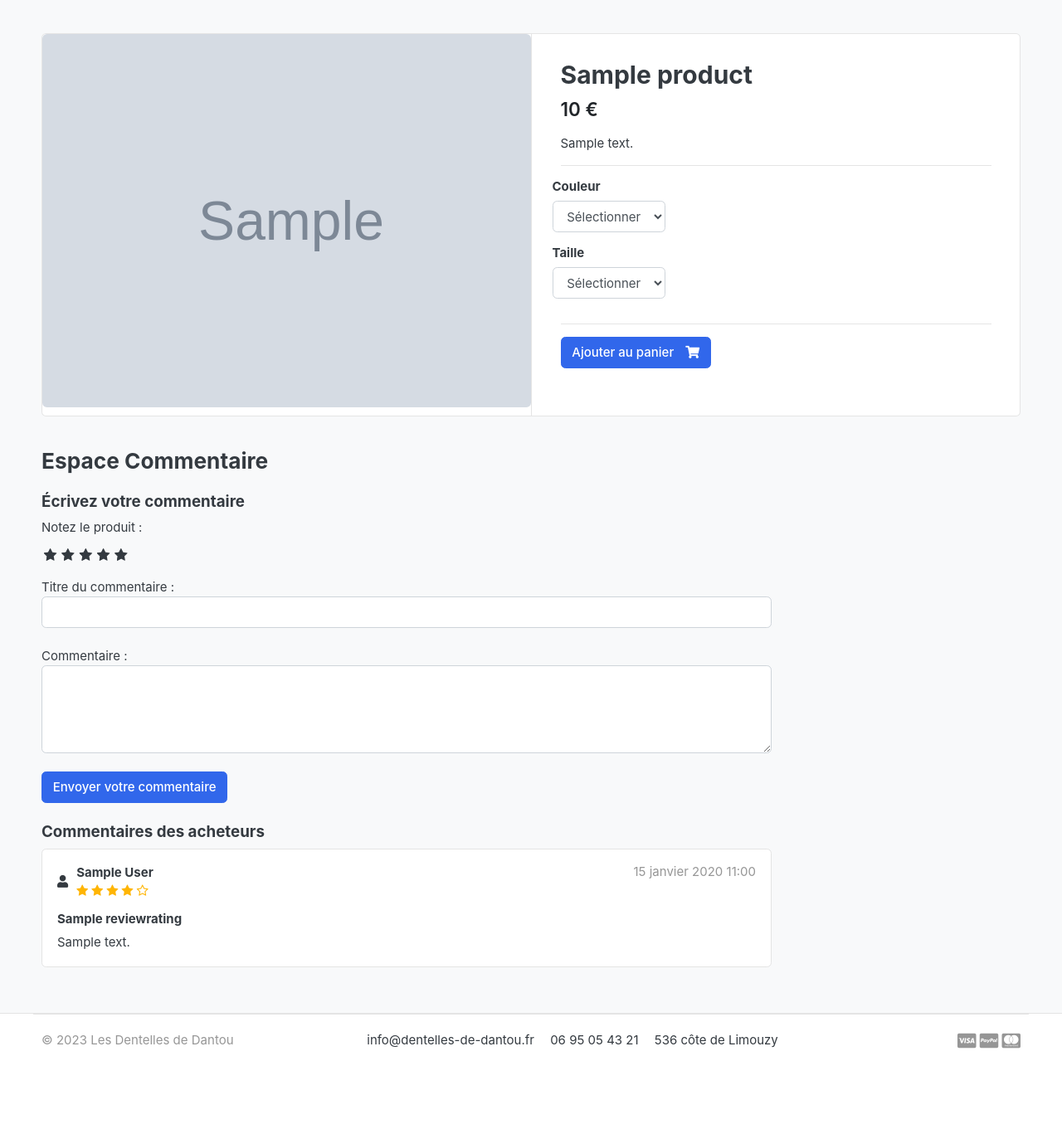
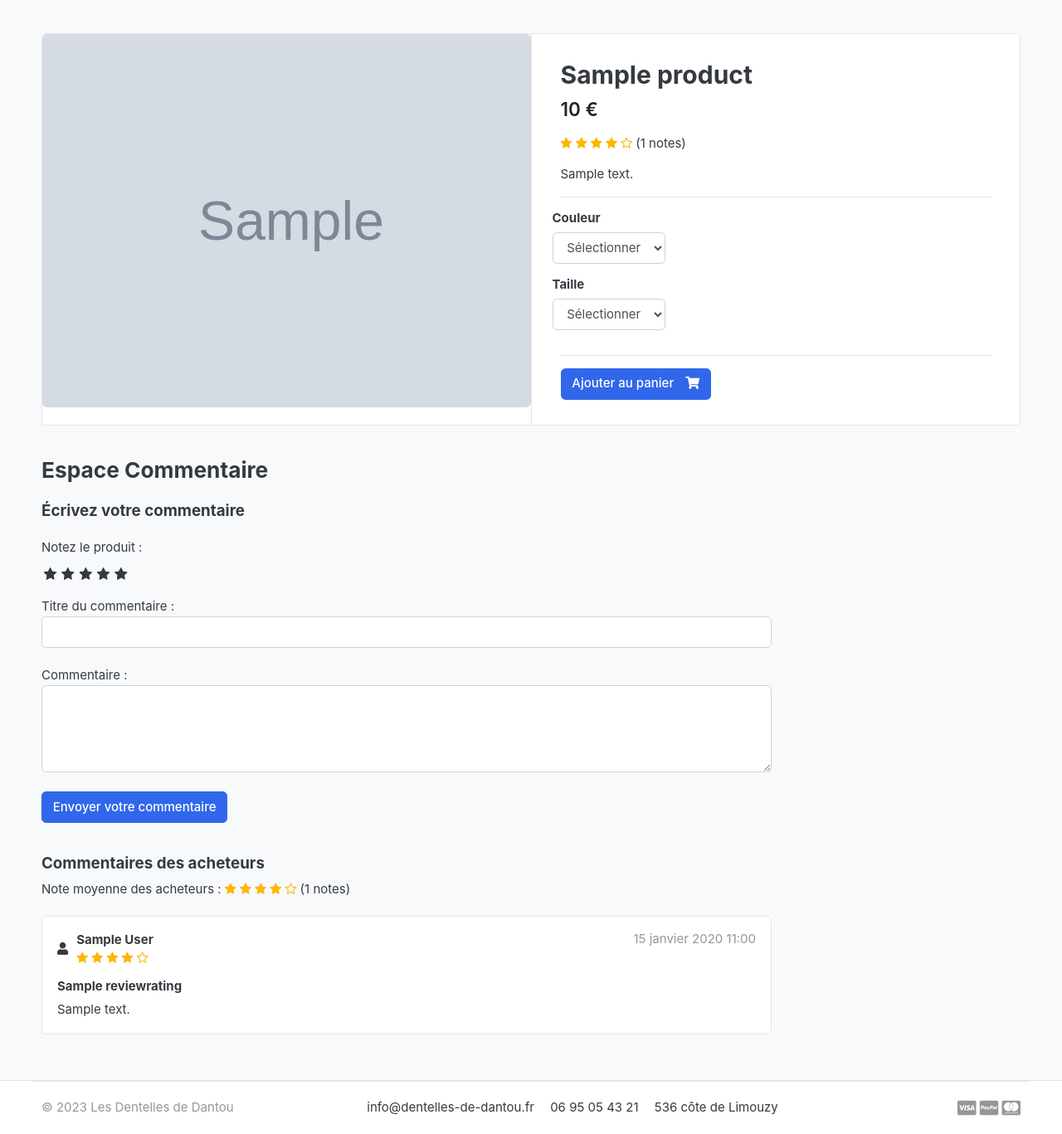
Before and after one commit to Martin010/dentelles_dantou, a Django app: a page that uses templates/store/product_detail.html in a window 1280 px wide. Shown: the part 133-1500 px from the top of the page at 83% size. Before the commit the page ends 1397 px from the top, so only its background shows below. Run offline with Django 4.2, Linux system fonts and the light colour scheme; a user stored in the database is signed in; tables that the repository leaves empty hold one stand-in row (values such as "Sample post"); grey boxes marked "Sample" are stand-in pictures; some libraries are stand-ins or nearby versions; some web fonts are replaced.

Commit message:
Two Factors Check For Submitting Reviews - Store/models: add functions average_review and count_review - Store/views: fix anonymous user error - Template/store: display average and count review on the product html page

```diff
--- a/store/models.py
+++ b/store/models.py
@@ -1,4 +1,5 @@
 from django.db import models
+from django.db.models import Avg, Count
 from django.urls import reverse
 
 from accounts.models import Account
@@ -20,6 +21,22 @@ class Product(models.Model):
     # Return the product's url with the category slug and its own slug
     def get_url(self):
         return reverse('product_detail', args=[self.category.slug, self.slug])
+
+    def average_review(self):
+        reviews = ReviewRating.objects.filter(product=self, status=True).aggregate(average=Avg('rating'))   # Give the average of rating (Query)
+        avg = 0
+        if reviews['average'] is not None:
+            avg = float(reviews['average'])
+
+        return avg
+
+    def count_review(self):
+        reviews = ReviewRating.objects.filter(product=self, status=True).aggregate(count=Count('id'))
+        count = 0
+        if reviews['count'] is not None:
+            count = int(reviews['count'])
+
+        return count
 
     def __str__(self):
         return self.product_name
--- a/store/views.py
+++ b/store/views.py
@@ -55,10 +55,13 @@ def product_detail(request, category_slug, product_slug):
     except Exception as e:
         raise e
 
-    # Check if the user already ordered the product and can post a review
-    try:
-        order_product = OrderProduct.objects.filter(user=request.user, product_id=single_product.id).exists()
-    except OrderProduct.DoesNotExist:
+    if request.user.is_authenticated:
+        # Check if the user already ordered the product and can post a review
+        try:
+            order_product = OrderProduct.objects.filter(user=request.user, product_id=single_product.id).exists()
+        except OrderProduct.DoesNotExist:
+            order_product = None
+    else:
         order_product = None
 
     # Get the reviews
--- a/templates/store/product_detail.html
+++ b/templates/store/product_detail.html
@@ -28,6 +28,25 @@
                                 <h2 class="title">{{ single_product.product_name }}</h2>
                                 <div class="mb-3">
                                     <var class="price h4">{{ single_product.price }} €</var>
+                                </div>
+                                <div class="rating-star mb-3">
+                                    <span>
+                                        <!--
+                                        display full star and :
+                                            if rate is x.5: add "-half-o" to "fa-star" to display a half-star
+                                            if rate is less than the value of the star: add "-o" to "fa-star" to display an empty star
+                                         -->
+                                        <i class="fa fa-star{% if single_product.average_review < 0.5 %}-o{% elif single_product.average_review >= 0.5 and single_product.average_review < 1 %}-half-o {% endif %}" aria-hidden="true"></i>
+                                        <i class="fa fa-star{% if single_product.average_review < 1.5 %}-o{% elif single_product.average_review >= 1.5 and single_product.average_review < 2 %}-half-o {% endif %}" aria-hidden="true"></i>
+                                        <i class="fa fa-star{% if single_product.average_review < 2.5 %}-o{% elif single_product.average_review >= 2.5 and single_product.average_review < 3 %}-half-o {% endif %}" aria-hidden="true"></i>
+                                        <i class="fa fa-star{% if single_product.average_review < 3.5 %}-o{% elif single_product.average_review >= 3.5 and single_product.average_review < 4 %}-half-o {% endif %}" aria-hidden="true"></i>
+                                        <i class="fa fa-star{% if single_product.average_review < 4.5 %}-o{% elif single_product.average_review >= 4.5 and single_product.average_review < 5 %}-half-o {% endif %}" aria-hidden="true"></i>
+                                        {% if single_product.count_review == 0 %}
+                                            <span> (Pas de note)</span>
+                                        {% else %}
+                                            <span> ({{ single_product.count_review }} notes)</span>
+                                        {% endif %}
+                                    </span>
                                 </div>
                                 <p>{{ single_product.description }}</p>
                                 <hr>
@@ -86,7 +105,9 @@
 
                     <form action="{% url 'submit_review' single_product.id %}" method="POST">
                         {% csrf_token %}
-                        <h5>Écrivez votre commentaire</h5>
+                        <header class="section-heading">
+                            <h5>Écrivez votre commentaire</h5>
+                        </header>
                         <div>
                             <!-- RATING STARS -->
                             <label>Notez le produit :</label>
@@ -132,7 +153,29 @@
                     <br>
 
                     <!-- CUSTOMERS REVIEWS  -->
-                    <h5>Commentaires des acheteurs</h5>
+                    <header class="section-heading">
+                        <h5>Commentaires des acheteurs</h5>
+                        <div class="rating-star">
+                            Note moyenne des acheteurs :
+                            <span>
+                                <!--
+                                display full star and :
+                                    if rate is x.5: add "-half-o" to "fa-star" to display a half-star
+                                    if rate is less than the value of the star: add "-o" to "fa-star" to display an empty star
+                                 -->
+                                <i class="fa fa-star{% if single_product.average_review < 0.5 %}-o{% elif single_product.average_review >= 0.5 and single_product.average_review < 1 %}-half-o {% endif %}" aria-hidden="true"></i>
+                                <i class="fa fa-star{% if single_product.average_review < 1.5 %}-o{% elif single_product.average_review >= 1.5 and single_product.average_review < 2 %}-half-o {% endif %}" aria-hidden="true"></i>
+                                <i class="fa fa-star{% if single_product.average_review < 2.5 %}-o{% elif single_product.average_review >= 2.5 and single_product.average_review < 3 %}-half-o {% endif %}" aria-hidden="true"></i>
+                                <i class="fa fa-star{% if single_product.average_review < 3.5 %}-o{% elif single_product.average_review >= 3.5 and single_product.average_review < 4 %}-half-o {% endif %}" aria-hidden="true"></i>
+                                <i class="fa fa-star{% if single_product.average_review < 4.5 %}-o{% elif single_product.average_review >= 4.5 and single_product.average_review < 5 %}-half-o {% endif %}" aria-hidden="true"></i>
+                                {% if single_product.count_review == 0 %}
+                                    <span> (Pas de note)</span>
+                                {% else %}
+                                    <span> ({{ single_product.count_review }} notes)</span>
+                                {% endif %}
+                            </span>
+                        </div>
+                    </header>
                     {% for review in reviews %}
                         <article class="box mb-3">
                             <div class="icontext w-100">
```
